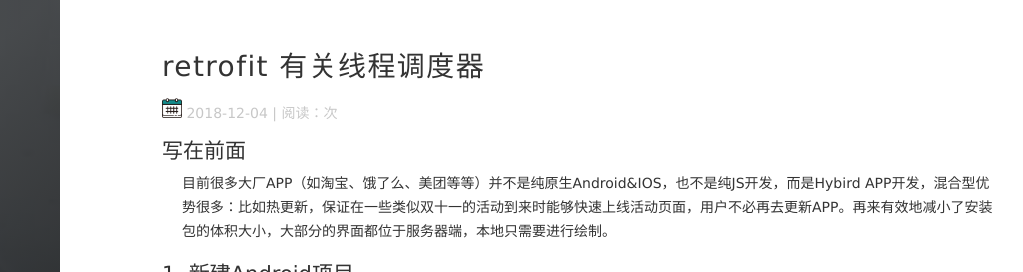
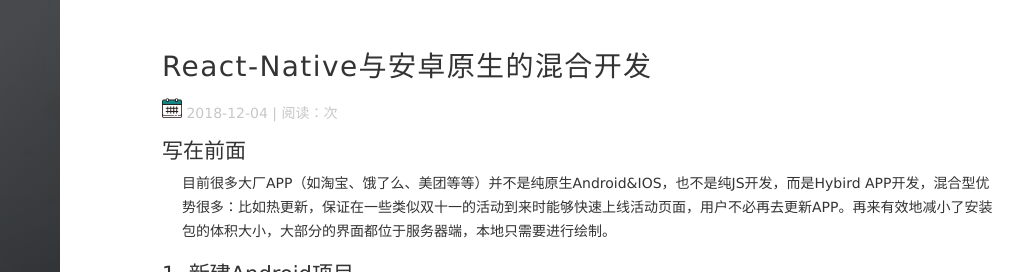
Before and after one commit to WithLei/WithLei.github.io, a Jekyll site: the page built from _posts/2018-12-04-React-Native与安卓原生的混合开发.md, in a window 1280 px wide and 900 px high, cut to the strip 0-272 px from the top of the window. Shown: the whole strip, without its empty margins (222-1245 px from the left). Built offline with Jekyll 4.4.1, drawn with Linux system fonts in a browser that asks for light colours; nearby versions of some CDN libraries; comment, search, counter and statistics services are not loaded.

Commit message:
5.27 title error

```diff
--- a/_posts/2018-12-04-React-Native与安卓原生的混合开发.md
+++ b/_posts/2018-12-04-React-Native与安卓原生的混合开发.md
@@ -1,6 +1,6 @@
 ---
 layout: post
-title:  "retrofit 有关线程调度器"
+title:  "React-Native与安卓原生的混合开发"
 date: 2018-12-04
 description: "写在前面 目前很多大厂APP（如淘宝、饿了么、美团等等）并不是纯原生Android&amp;amp;amp;IOS，也不是纯JS开发，而是Hybird APP开发，混合型优势很多：比如热更新，保证在一些类似双十一的活动到来时能够快速上线活动页面，用户不必再去更新APP。再来有效地减小了安装..."
 tag: ReactNative
```
Also changed, not shown: _posts/2018-12-07-Flutter开发中遇到的坑 - Waiting for another flutter command to release the startup lock.md (+1 -1 lines).
